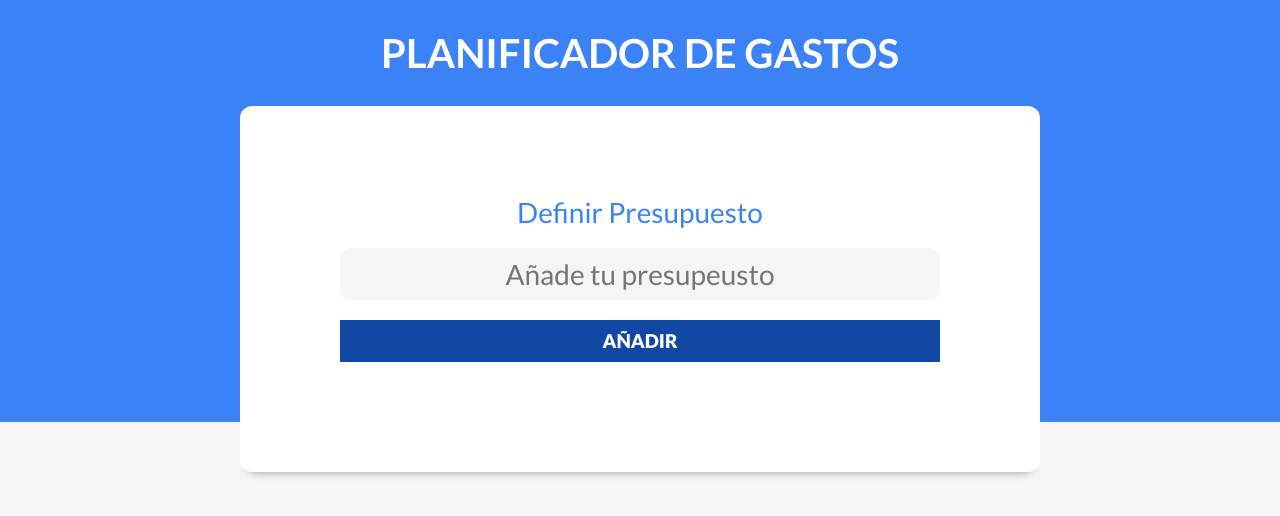
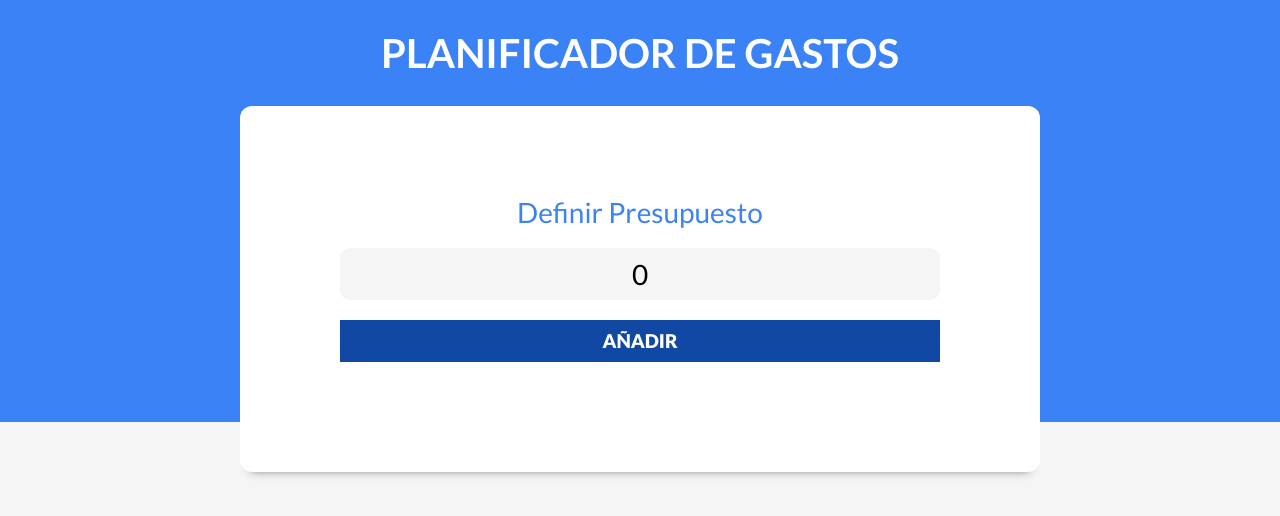
Before and after one commit to DiegoDiazVi/budget-control, a React (Vite) app: page / in a window 1280 px wide. Shown: the top 516 px of the page. Built offline with nearby package versions, Linux system fonts and the light colour scheme.

Commit message:
feat(*): add new message error and validations

```diff
--- a/src/App.jsx
+++ b/src/App.jsx
@@ -3,9 +3,14 @@ import Header from './components/Header'
 
 function App() {
 
+const [budget, setBudget] = useState(0)
+
   return (
     <>
-      <Header />
+      <Header
+        budget={budget}
+        setBudget={setBudget}
+      />
     </>
   )
 }
--- a/src/components/Header.jsx
+++ b/src/components/Header.jsx
@@ -1,12 +1,15 @@
 import React from 'react'
 import NewBudget from './NewBudget'
 
-const Header = () => {
+const Header = ({budget, setBudget}) => {
     return (
         <header>
             <h1>Planificador de gastos</h1>
 
-            <NewBudget />
+            <NewBudget
+                budget={budget}
+                setBudget={setBudget}
+            />
         </header>
     )
 }
--- /dev/null
+++ b/src/components/Message.jsx
@@ -0,0 +1,9 @@
+import React from 'react'
+
+const Message = ({children, tipo}) => {
+    return (
+        <div className={`alerta ${tipo}`}>{children}</div>
+    )
+}
+
+export default Message
--- a/src/components/NewBudget.jsx
+++ b/src/components/NewBudget.jsx
@@ -1,17 +1,33 @@
-import React from 'react'
+import React, { useState } from 'react'
+import Message from './Message';
 
-const NewBudget = () => {
+const NewBudget = ({budget, setBudget}) => {
+
+    const [message, setMessage] = useState('');
+
+    const handleBudget = (e) => {
+        e.preventDefault();
+
+        (isNaN(budget) || budget <= 0) ? setMessage('No es un presupuesto valido') : setMessage('');
+    }
+
     return (
         <div className='contenedor-presupuesto contenedor sombra'>
-            <form className='formulario' action="">
+            <form onSubmit={handleBudget} className='formulario' action="">
                 <div className='campo'>
-                    <label htmlFor="">Definir Presupuesto</label>
+                    <label>Definir Presupuesto</label>
                     <input
                         className='nuevo-presupuesto'
                         type="text"
                         placeholder='Añade tu presupeusto'
+                        value={budget}
+                        onChange={(e) => setBudget(e.target.value)}
                     />
-                    <input type="submit" value="Añadir" />
+                    <input
+                        type="submit"
+                        value="Añadir"
+                    />
+                    {message && <Message tipo='error'>{message}</Message> }
                 </div>
             </form>
         </div>
```
